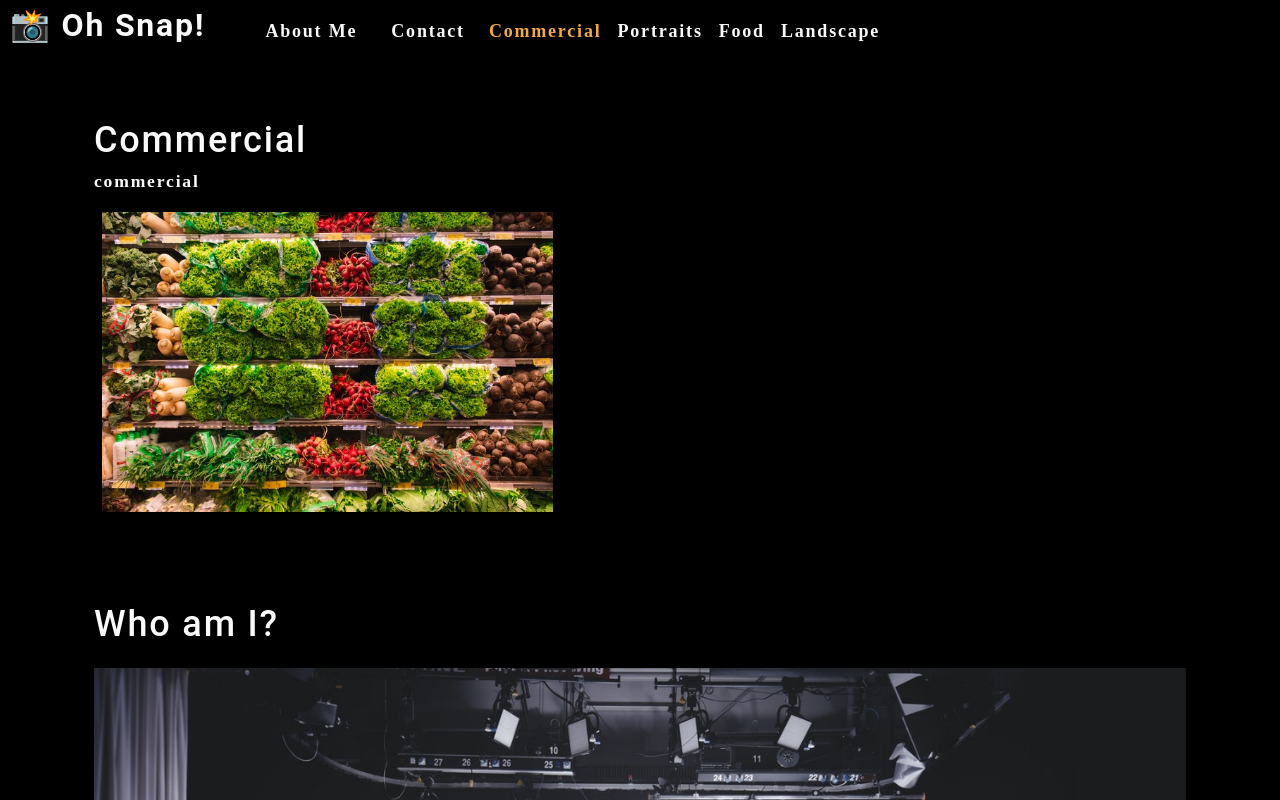
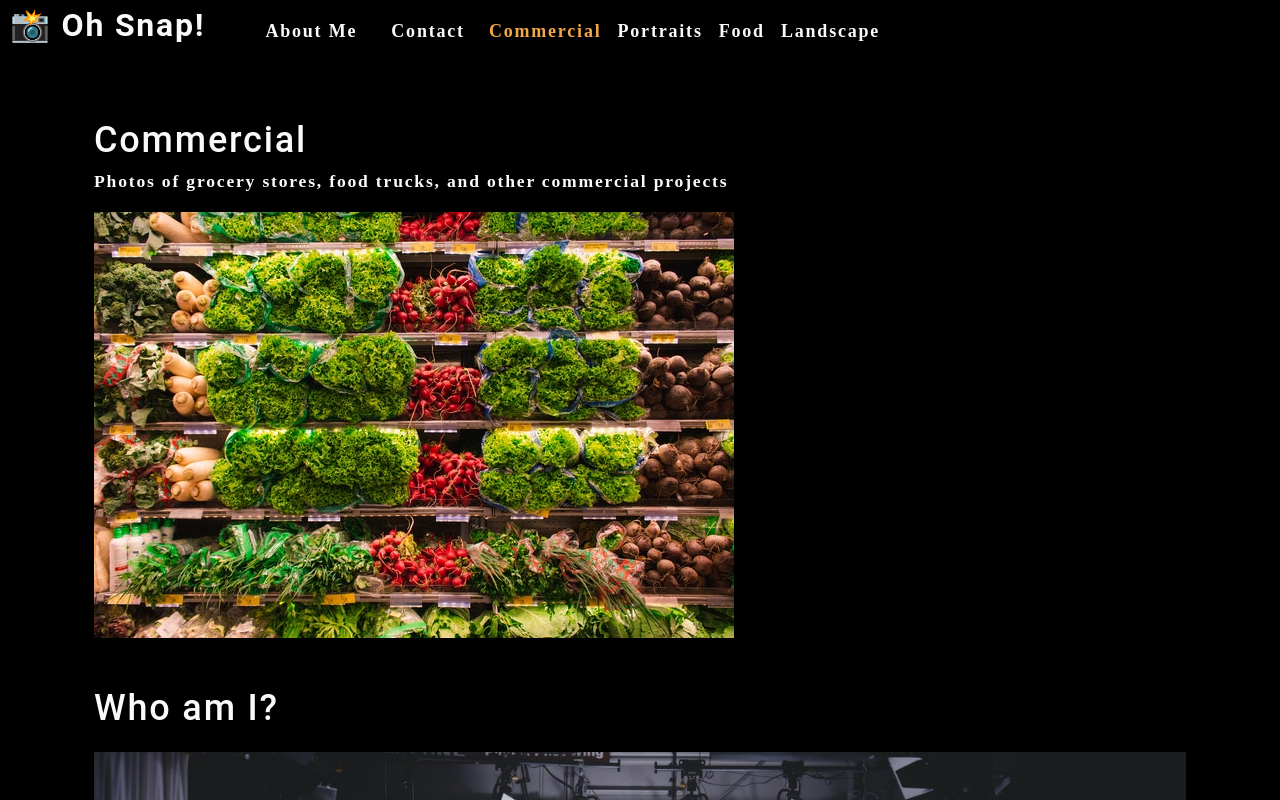
Before and after one commit to Kimmulligan/photo-port, a React (Create React App) app: page / in a window 1280 px wide. Shown: the top 800 px of the page. Built offline with nearby package versions, Linux system fonts and the light colour scheme.

Commit message:
added currentCategory to Gallery tag in App.js

```diff
--- a/src/App.js
+++ b/src/App.js
@@ -27,7 +27,7 @@
       </Nav>
       <main>
         <div>
-        <Gallery></Gallery>
+        <Gallery currentCategory={currentCategory}></Gallery>
         <About></About>
         </div>
       </main>
--- a/src/components/Gallery/index.js
+++ b/src/components/Gallery/index.js
@@ -1,26 +1,34 @@
 import React from 'react';
+import Photolist from '../Photolist';
 import { capitalizeFirstLetter } from '../../utils/helpers'
-import photo from "../../assets/small/commercial/0.jpg";
 
-function Gallery(props){
-  const currentCategory = {
-    name: "commercial",
-    description:
-    "Photos of grocery stores, food trucks and other commercial projects."
-  }
+function Gallery({currentCategory}) {
+  const { name, description } = currentCategory;
   return (
     <section>
-      <h1>{capitalizeFirstLetter(currentCategory.name)}</h1>
-      <p>{currentCategory.name}</p>
-      <div className="flex-row">
-        <img
-        src={photo}
-        alt="Commercial Example"
-        className="img-thumbnail mx-1"
-        />
-      </div>
+      <h1 data-testid="h1tag>">{capitalizeFirstLetter(name)}</h1>
+      <p>{description}</p>
+      <Photolist />
     </section>
   );
 }
 
 export default Gallery;
+
+// function  Gallery() {
+//   const [currentCategory] = useState([
+//     {
+//       name:"commercial",
+//       description:
+//       "Photos of grocery stores, food trucks, and other commercial projects",
+//     },
+//     { name: "portraits", description: "Portraits of people in my life"},
+//     {name:  "food", description: "Delicious delicacies"},
+//     {
+//       name: "landscape",
+//       description: "Fields, farmhouses, waterfalls, and the beauty of nature",
+//     },
+//   ]);
+//   const [currentCategory, setCurrentCategory] = useState(categories[0]);
+//   return (
+//     <div>
--- /dev/null
+++ b/src/components/Photolist/index.js
@@ -0,0 +1,15 @@
+import React from 'react'
+
+import photo from '../../assets/small/commercial/0.jpg';
+
+function Photolist() {
+  return (
+    <div>
+      <img
+      src={photo}
+      alt="Commercial Example"
+      />
+    </div>
+  )
+}
+export default Photolist;
```
Also changed, not shown: 1 other file (tests, documents, lock files or other folders).
